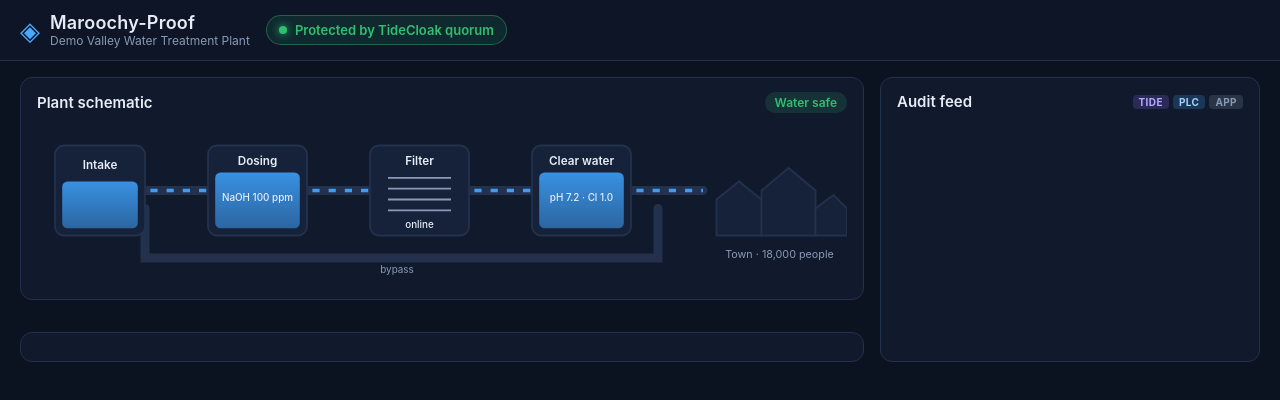
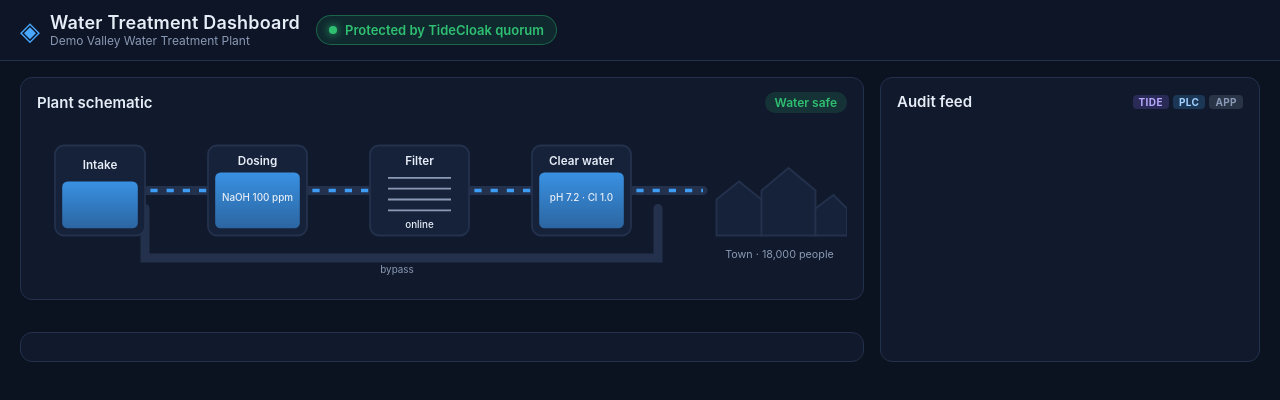
Before and after one commit to Sayef-Ahmed7/RMIT_MELB_HAXORUS_C1, a website: page water-treatment/app/public/index.html in a window 1280 px wide. Drawn offline with Linux system fonts and the light colour scheme; no server answers.

Commit message:
Rename app to Water Treatment Dashboard

```diff
--- a/water-treatment/app/public/index.html
+++ b/water-treatment/app/public/index.html
@@ -3,7 +3,7 @@
 <head>
   <meta charset="utf-8">
   <meta name="viewport" content="width=device-width, initial-scale=1">
-  <title>Maroochy-Proof</title>
+  <title>Water Treatment Dashboard</title>
   <link rel="stylesheet" href="styles.css">
 </head>
 <body>
@@ -11,7 +11,7 @@
     <div class="brand">
       <div class="logo">◈</div>
       <div>
-        <h1>Maroochy-Proof</h1>
+        <h1>Water Treatment Dashboard</h1>
         <p id="plant-name">Demo Valley Water Treatment Plant</p>
       </div>
     </div>
--- a/water-treatment/package.json
+++ b/water-treatment/package.json
@@ -1,5 +1,5 @@
 {
-  "name": "maroochy-proof",
+  "name": "water-treatment-dashboard",
   "version": "0.1.0",
   "private": true,
   "description": "Water treatment control where no single account can make a dangerous change. Quorum authority via TideCloak.",
```
Also changed, not shown: water-treatment/test/e2e.test.js (+1 -1 lines), water-treatment/README.md, 1 other file.
